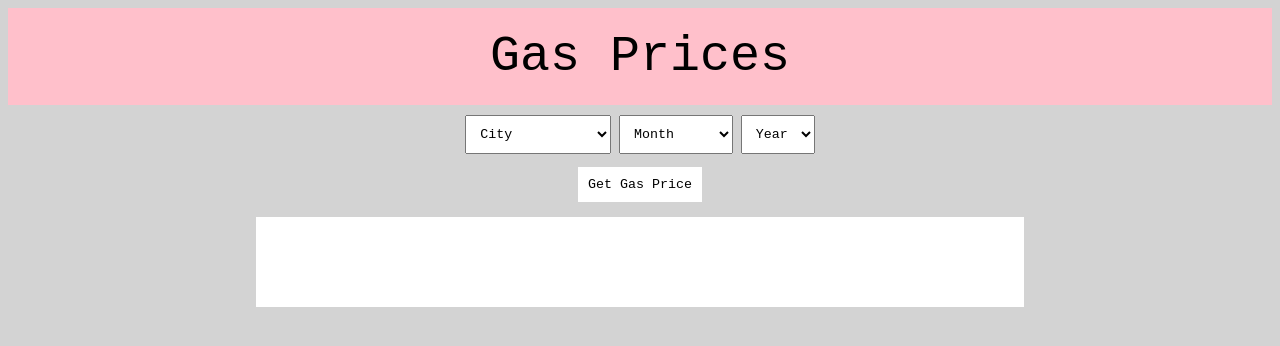
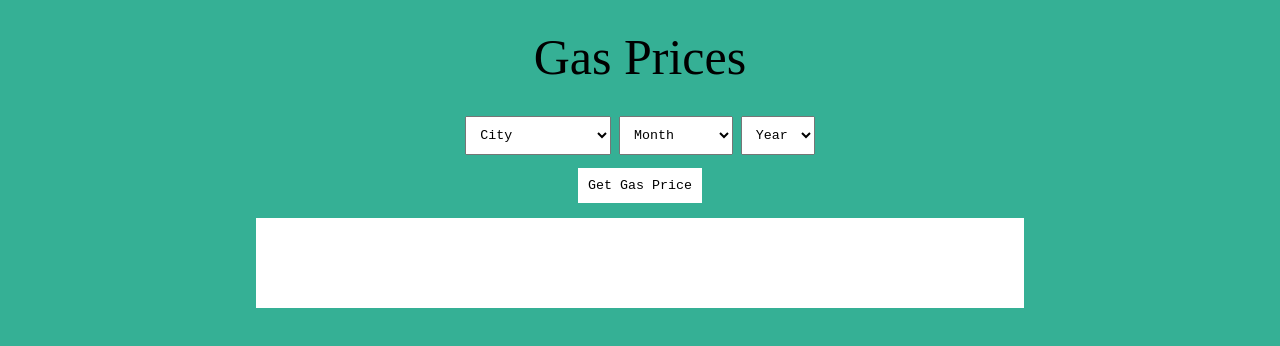
Before and after one commit to rschwab58/gas-price-, a plain HTML site: page index.html in a window 1280 px wide. Drawn offline with Linux system fonts and the light colour scheme; no server answers.

Commit message:
Add files via upload

```diff
--- a/style.css
+++ b/style.css
@@ -1,6 +1,6 @@
 body{
     font-family: monospace;
-    background-color: lightgrey;
+    background-color: rgb(53, 176, 149);
   }
 
   .outputBox{
@@ -20,10 +20,15 @@ body{
   }
 
   header{
-    background: pink;
+    background: rgb(53, 176, 149);
     padding: 20px;
     margin-bottom: 10px;
     font-size: 50px;
+    font-family: "Playwrite DE VA Guides", serif;
+
+
+
+
   }
 
   select{
```
